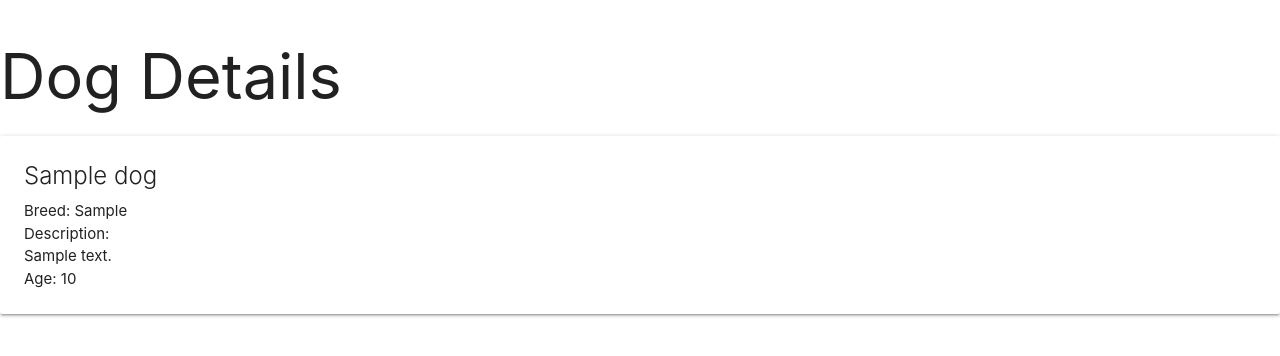
After one commit to juancruza46/Fur-Ever-Friends, a Django app: page /dogs/1/ in a window 1280 px wide. The commit adds this page. Shown: the top 356 px of the page. Run offline with Django 3.2, Linux system fonts and the light colour scheme; tables that the repository leaves empty hold one stand-in row (values such as "Sample post").

Commit message:
Adds detail page

```diff
--- /dev/null
+++ b/Databaes/main_app/templates/dogs/detail.html
@@ -0,0 +1,19 @@
+{% extends 'base.html' %}
+{% block content %}
+
+<h1>Dog Details</h1>
+
+<div class="card">
+    <div class="card-content">
+        <span class="card-title">{{ dog.name }}</span>
+        <p>Breed: {{ dog.breed }}</p>
+        <p>Description: {{ dog.description|linebreaks }}</p>
+        {% if dog.age > 0 %}
+            <p>Age: {{ dog.age }}</p>
+        {% else %}
+            <p>Age: Puppy</p>
+        {% endif %}
+    </div>
+</div>
+
+{% endblock %}
--- a/Databaes/main_app/templates/dogs/index.html
+++ b/Databaes/main_app/templates/dogs/index.html
@@ -5,6 +5,7 @@
 
 {% for dog in dogs %}
   <div class="card">
+    <a href="/dogs/{{dog.id}}">
       <div class="card-content"></div>
         <span class="card-title">{{ dog.name }}</span>
           <p>Breed: {{ dog.breed }}</p>
@@ -13,6 +14,7 @@
           <p>Descriptions: {{ dog.description }}</p>
           <p>Fixed?: {{ dog.fixed }}</p>
       </div>
+    </a>
   </div>
 {% endfor %}
 
--- a/Databaes/main_app/urls.py
+++ b/Databaes/main_app/urls.py
@@ -5,4 +5,5 @@ urlpatterns = [
     path('', views.home, name='home'),
     path('about/', views.about, name='about'),
     path('dogs/', views.dogs_index, name= 'index'),
+    path('dogs/<int:dog_id>/', views.dogs_detail, name='detail'),
 ]
--- a/Databaes/main_app/views.py
+++ b/Databaes/main_app/views.py
@@ -21,3 +21,7 @@ def about(request):
 def dogs_index(request):
     dogs = Dog.objects.all()
     return render (request, 'dogs/index.html', {'dogs': dogs})
+
+def dogs_detail(request, dog_id):
+    dog = Dog.objects.get(id=dog_id)
+    return render(request, 'dogs/detail.html', { 'dog': dog })
```
Lines whose indentation alone changed are shown as unchanged.
